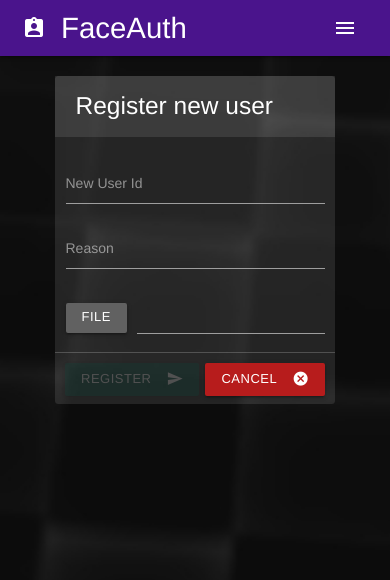
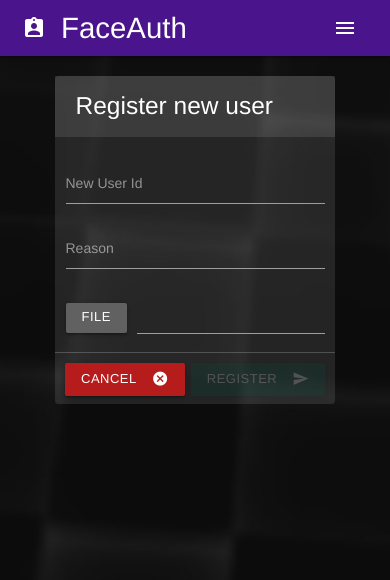
Before and after one commit to RogerVFbr/VenturaWEB, a Vue app: page /#/ in a window 390 px wide. Both pictures are taken after a click on the element 342 px from the left and 796 px from the top of the page. Shown: the top 580 px of the page. Built offline with nearby package versions, Linux system fonts and the light colour scheme; no server answers; a small style sheet from the web is missing; what vuefire would draw is missing.

Commit message:
Testing exif on mobile2

```diff
--- a/src/components/DeleteUserContainer.vue
+++ b/src/components/DeleteUserContainer.vue
@@ -272,13 +272,13 @@
     .closebutton {
         position: absolute;
         top: 10px;
-        right: 10px;
+        left: 10px;
     }
 
     .registerbutton {
         position: absolute;
         top: 10px;
-        left: 10px;
+        right: 10px;
         transition: all 0.3s;
     }
 
--- a/src/components/LogCardsContainer.vue
+++ b/src/components/LogCardsContainer.vue
@@ -35,8 +35,8 @@
             </div>
 
             <div class="card-content white-text">
-<!--                <p class="card-text truncate">{{ reckon.userId }}</p>-->
-                <p class="card-text truncate">{{ reckon.img_info.img_meta_data.exif.Orientation ?  reckon.img_info.img_meta_data.exif.Orientation : 'None'}}</p>
+                <p class="card-text truncate">{{ reckon.userId }}</p>
+<!--                <p class="card-text truncate">{{ reckon.img_info.img_meta_data.exif.Orientation ?  reckon.img_info.img_meta_data.exif.Orientation : 'None'}}</p>-->
             </div>
 
         </div>
--- a/src/components/NewUserContainer.vue
+++ b/src/components/NewUserContainer.vue
@@ -66,16 +66,16 @@
 
                     <div class="col s12 m12 l12">
 
+                        <button class="waves-effect waves-light btn-small red darken-4 closebutton" type="submit" @click="close()"
+                                :class="{ buttondisabled: registerContent.show || errorContent.show }">
+                            Cancel
+                            <i class="material-icons right">cancel</i>
+                        </button>
+
                         <button class="waves-effect waves-light btn-small teal darken-4 registerbutton" type="submit" @click="register()"
                                 :class="{ buttondisabled: !formData.validated || registerContent.show || errorContent.show}">
                             Register
                             <i class="material-icons right">send</i>
-                        </button>
-
-                        <button class="waves-effect waves-light btn-small red darken-4 closebutton" type="submit" @click="close()"
-                                :class="{ buttondisabled: registerContent.show || errorContent.show }">
-                            Cancel
-                            <i class="material-icons right">cancel</i>
                         </button>
 
                     </div>
@@ -321,13 +321,13 @@
     .closebutton {
         position: absolute;
         top: 10px;
-        right: 10px;
+        left: 10px;
     }
 
     .registerbutton {
         position: absolute;
         top: 10px;
-        left: 10px;
+        right: 10px;
         transition: all 0.3s;
     }
 
```
